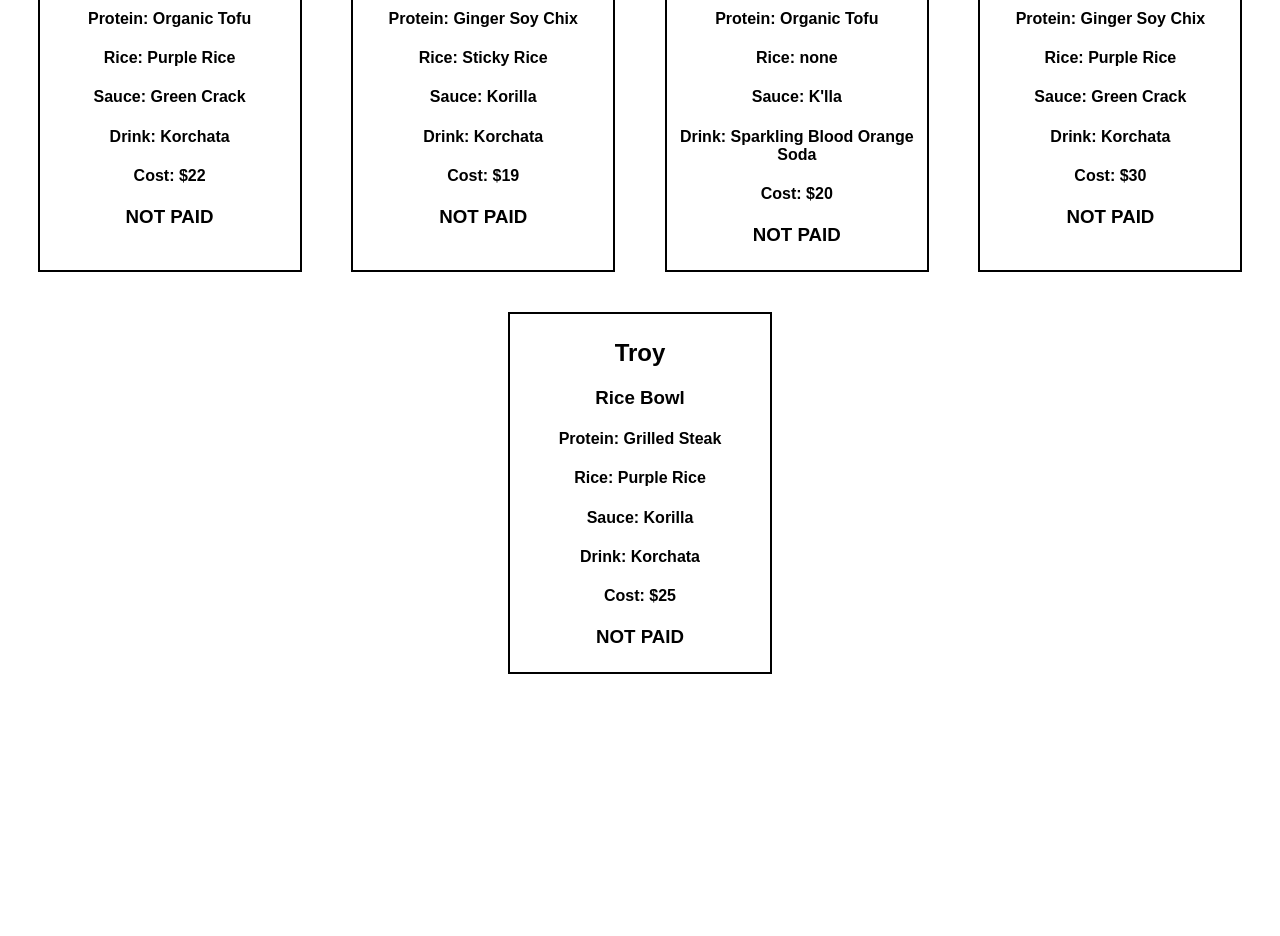
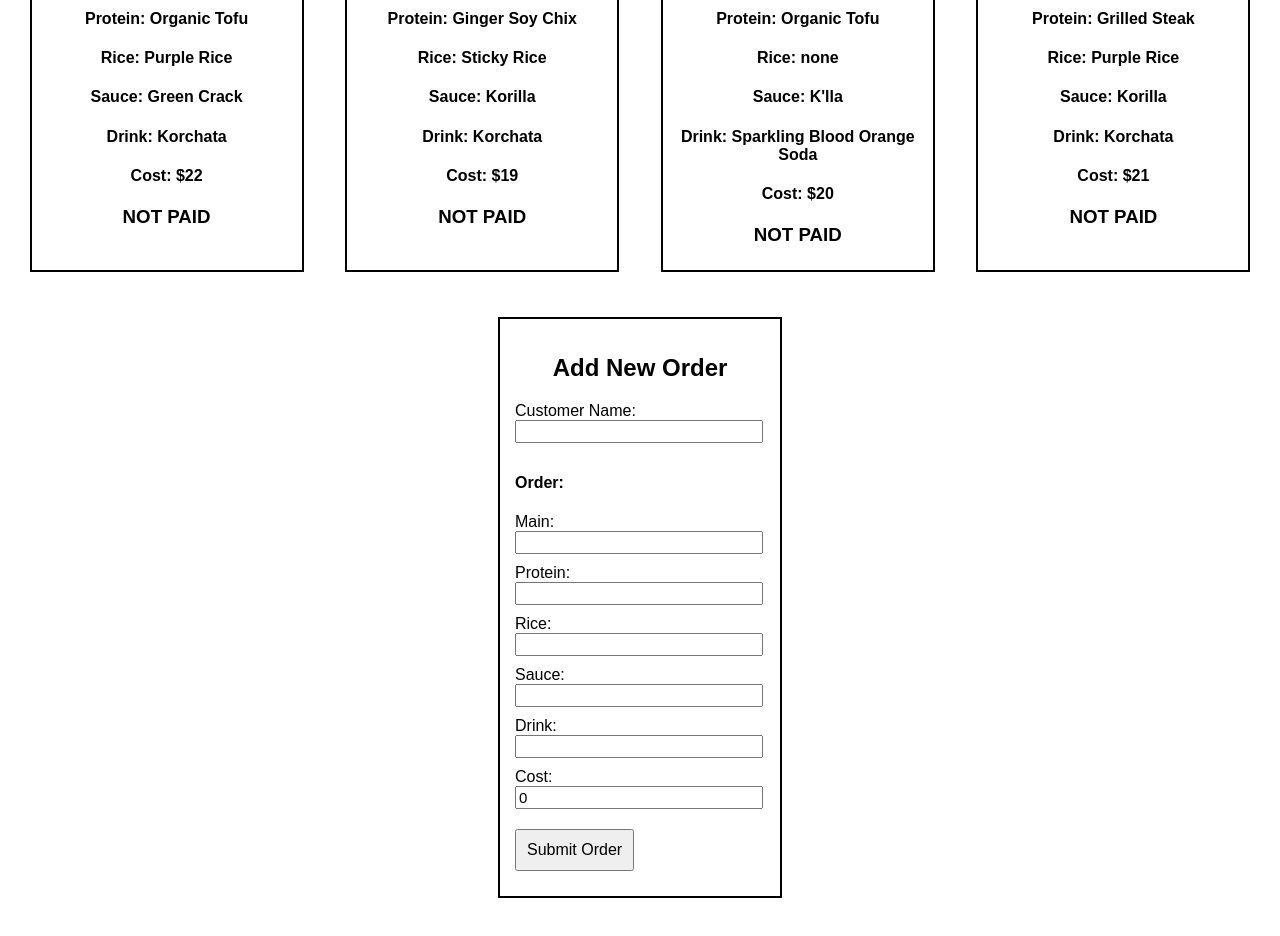
Before and after one commit to jajoyce/React-Korilla-Receipts, a React (Create React App) app: page / in a window 1280 px wide. Shown: the part 280-1216 px from the top of the page. Before the commit the page ends 982 px from the top, so only its background shows below. Built offline with nearby package versions, Linux system fonts and the light colour scheme.

Commit message:
Complete Bonus 1. Add NewReceiptForm component. Create addReceipt function in app to add new receipt and render in app on submit. Use controlled inputs with onChange and useState to handle new form.

```diff
--- a/src/App.js
+++ b/src/App.js
@@ -1,8 +1,9 @@
 import React, { useState } from "react";
 import "./styles.css";
 import receiptsData from "./receiptData";
-import Form from "./components/Form";
+import SearchForm from "./components/SearchForm";
 import Receipts from "./components/Receipts";
+import NewReceiptForm from "./components/NewReceiptForm";
 
 export default function App() {
   const [receipts, setReceipts] = useState(receiptsData);
@@ -19,11 +20,16 @@ export default function App() {
     }
   };
 
+  const addReceipt = (newReceipt) => {
+    setReceipts((receipts) => [...receipts, newReceipt]);
+  };
+
   return (
     <div className="App">
       <h1>Korilla Receipts</h1>
-      <Form search={searchReceipts} />
+      <SearchForm search={searchReceipts} />
       <Receipts receipts={receipts} />
+      <NewReceiptForm addReceipt={addReceipt} />
     </div>
   );
 }
--- /dev/null
+++ b/src/components/NewReceiptForm.js
@@ -0,0 +1,129 @@
+import React, { useState } from "react";
+
+function NewReceiptForm({ addReceipt }) {
+  const [newReceipt, setNewReceipt] = useState({
+    person: "",
+    order: {
+      main: "",
+      protein: "",
+      rice: "",
+      sauce: "",
+      drink: "",
+      cost: 0
+    },
+    paid: false
+  });
+
+  const handleChange = (e) => {
+    const key = e.target.name;
+    const value = e.target.value;
+    if (key === "person") {
+      setNewReceipt((newReceipt) => ({
+        ...newReceipt,
+        person: value
+      }));
+    } else {
+      setNewReceipt((newReceipt) => ({
+        ...newReceipt,
+        order: {
+          ...newReceipt.order,
+          [key]: value
+        }
+      }));
+    }
+  };
+
+  const handleSubmit = (e) => {
+    e.preventDefault();
+    addReceipt(newReceipt);
+  };
+
+  return (
+    <div className="new-receipt-form">
+      <h2>Add New Order</h2>
+      <form onSubmit={handleSubmit}>
+        <label htmlFor="person">Customer Name:</label>
+        <br />
+        <input
+          type="text"
+          id="person"
+          name="person"
+          value={newReceipt.person}
+          onChange={handleChange}
+          required
+        />
+        <h4>Order:</h4>
+        <label htmlFor="main">Main:</label>
+        <br />
+        <input
+          type="text"
+          id="main"
+          name="main"
+          value={newReceipt.order.main}
+          onChange={handleChange}
+          required
+        />
+        <br />
+        <label htmlFor="protein">Protein:</label>
+        <br />
+        <input
+          type="text"
+          id="protein"
+          name="protein"
+          value={newReceipt.order.protein}
+          onChange={handleChange}
+          required
+        />
+        <br />
+        <label htmlFor="rice">Rice:</label>
+        <br />
+        <input
+          type="text"
+          id="rice"
+          name="rice"
+          value={newReceipt.order.rice}
+          onChange={handleChange}
+          required
+        />
+        <br />
+        <label htmlFor="sauce">Sauce:</label>
+        <br />
+        <input
+          type="text"
+          id="sauce"
+          name="sauce"
+          value={newReceipt.order.sauce}
+          onChange={handleChange}
+          required
+        />
+        <br />
+        <label htmlFor="drink">Drink:</label>
+        <br />
+        <input
+          type="text"
+          id="drink"
+          name="drink"
+          value={newReceipt.order.drink}
+          onChange={handleChange}
+          required
+        />
+        <br />
+        <label htmlFor="cost">Cost:</label>
+        <br />
+        <input
+          type="number"
+          min="0"
+          id="cost"
+          name="cost"
+          value={newReceipt.order.cost}
+          onChange={handleChange}
+          required
+        />
+        <br />
+        <input type="submit" value="Submit Order" />
+      </form>
+    </div>
+  );
+}
+
+export default NewReceiptForm;
--- a/src/components/Form.js
+++ b/src/components/SearchForm.js
@@ -13,7 +13,7 @@ function Form({ search }) {
   };
 
   return (
-    <form onSubmit={handleSearch}>
+    <form className="search-form" onSubmit={handleSearch}>
       <input
         type="text"
         onChange={handleChange}
--- a/src/receiptData.js
+++ b/src/receiptData.js
@@ -40,27 +40,14 @@ const receipts = [
   },
   {
     id: 4,
-    person: "Eric",
+    person: "Troy",
     order: {
       main: "Burrito",
-      protein: "Ginger Soy Chix",
-      rice: "Purple Rice",
-      sauce: "Green Crack",
-      drink: "Korchata",
-      cost: 30
-    },
-    paid: false
-  },
-  {
-    id: 5,
-    person: "Troy",
-    order: {
-      main: "Rice Bowl",
       protein: "Grilled Steak",
       rice: "Purple Rice",
       sauce: "Korilla",
       drink: "Korchata",
-      cost: 25
+      cost: 21
     },
     paid: false
   }
--- a/src/styles.css
+++ b/src/styles.css
@@ -12,22 +12,51 @@
 
 .receipt {
   width: 25%;
-  max-width: 250px;
+  max-width: 260px;
   margin: 20px;
   padding: 5px;
   border: 2px solid #000;
 }
 
-input {
+.search-form input {
   font-size: 16px;
   padding: 10px;
   margin: 10px 5px;
 }
 
-input[type="text"] {
+.search-form input[type="text"] {
   min-width: 200px;
 }
 
 .click-paid {
   cursor: pointer;
 }
+
+.new-receipt-form {
+  width: 40%;
+  min-width: 0px;
+  max-width: 250px;
+  margin: 25px auto 50px;
+  padding: 15px;
+  border: 2px solid #000;
+}
+
+.new-receipt-form form {
+  text-align: left;
+}
+
+.new-receipt-form input {
+  margin-bottom: 10px;
+  font-size: 15px;
+}
+
+.new-receipt-form input[type="text"],
+.new-receipt-form input[type="number"] {
+  min-width: 240px;
+}
+
+.new-receipt-form input[type="submit"] {
+  margin: 10px auto;
+  padding: 10px;
+  font-size: 16px;
+}
```
